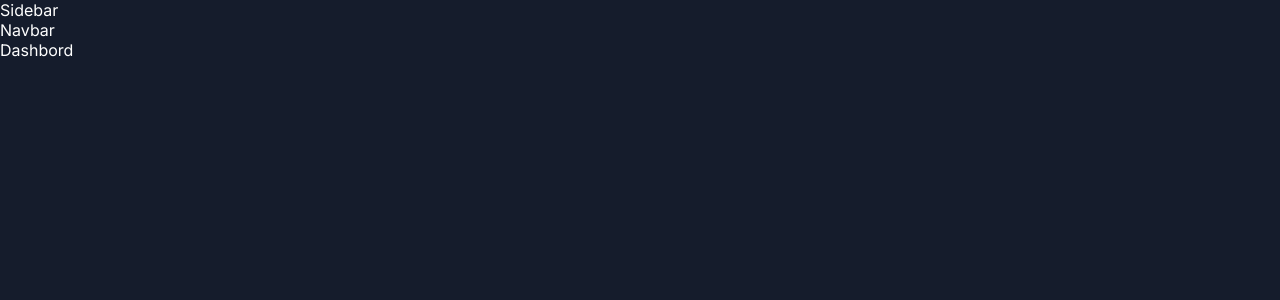
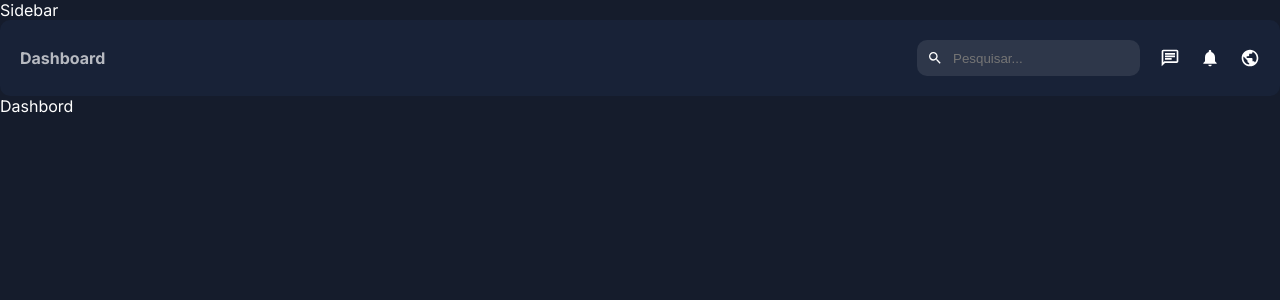
Before and after one commit to arieltroian/Painel-de-Controle, a Next.js app: page /dashboard in a window 1280 px wide. Shown: the top 300 px of the page. Built offline with nearby package versions, Linux system fonts and the light colour scheme.

Commit message:
feat: navbar component created and stylized

```diff
--- a/src/app/ui/dashboard/navbar/navbar.jsx
+++ b/src/app/ui/dashboard/navbar/navbar.jsx
@@ -1,5 +1,37 @@
+"use client";
+
+import { usePathname } from "next/navigation";
+import styles from "./navbar.module.css";
+import {
+  MdNotifications,
+  MdOutlineChat,
+  MdPublic,
+  MdSearch,
+} from "react-icons/md";
+
 const Navbar = () => {
-  return <div>Navbar</div>;
+  const pathname = usePathname();
+
+  return (
+    <div className={styles.container}>
+      <div className={styles.title}>{pathname.split("/").pop()}</div>
+      <div className={styles.menu}>
+        <div className={styles.search}>
+          <MdSearch />
+          <input
+            type="text"
+            placeholder="Pesquisar..."
+            className={styles.input}
+          />
+        </div>
+        <div className={styles.icons}>
+          <MdOutlineChat size={20} />
+          <MdNotifications size={20} />
+          <MdPublic size={20} />
+        </div>
+      </div>
+    </div>
+  );
 };
 
 export default Navbar;
--- /dev/null
+++ b/src/app/ui/dashboard/navbar/navbar.module.css
@@ -0,0 +1,40 @@
+.container {
+  padding: 20px;
+  border-radius: 10px;
+  background-color: var(--bg-soft);
+  display: flex;
+  align-items: center;
+  justify-content: space-between;
+}
+
+.title {
+  color: var(--text-soft);
+  font-weight: bold;
+  text-transform: capitalize;
+}
+
+.menu {
+  display: flex;
+  align-items: center;
+  gap: 20px;
+}
+
+.search {
+  display: flex;
+  align-items: center;
+  gap: 10px;
+  background-color: #2e374a;
+  padding: 10px;
+  border-radius: 10px;
+}
+
+.input {
+  background-color: transparent;
+  border: none;
+  color: var(--text);
+}
+
+.icons {
+  display: flex;
+  gap: 20px;
+}
```
